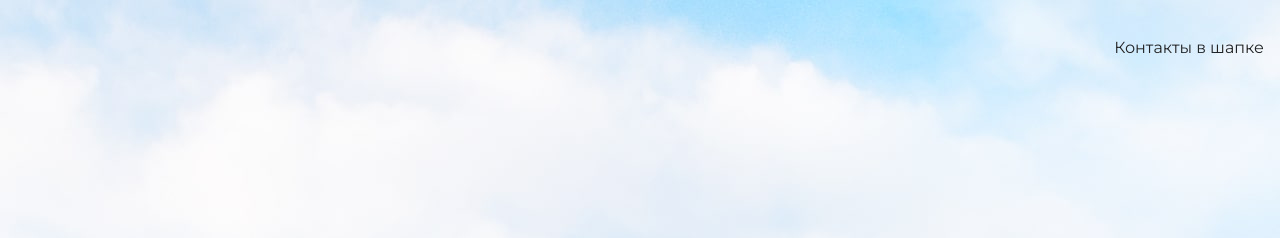
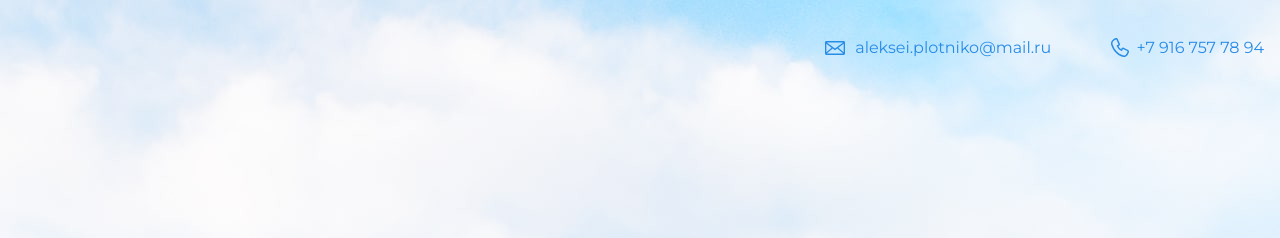
Before and after one commit to Plotnikov-Alexey/portfolio, a plain HTML site: page index.html in a window 1280 px wide. Shown: the top 238 px of the page. Drawn offline with nearby package versions, Linux system fonts and the light colour scheme.

Commit message:
Добавление тел и емаил

```diff
--- a/index.html
+++ b/index.html
@@ -11,7 +11,8 @@
 
     <header class="page-header">
       <div class="container">
-        Контакты в шапке
+       <a class="header-email" href="mailto:aleksei.plotniko@mail.ru">aleksei.plotniko@mail.ru</a>
+       <a class="header-phone" href="tel:+79167577894">+7 916 757 78 94</a>
       </div>
     </header>
 
```
